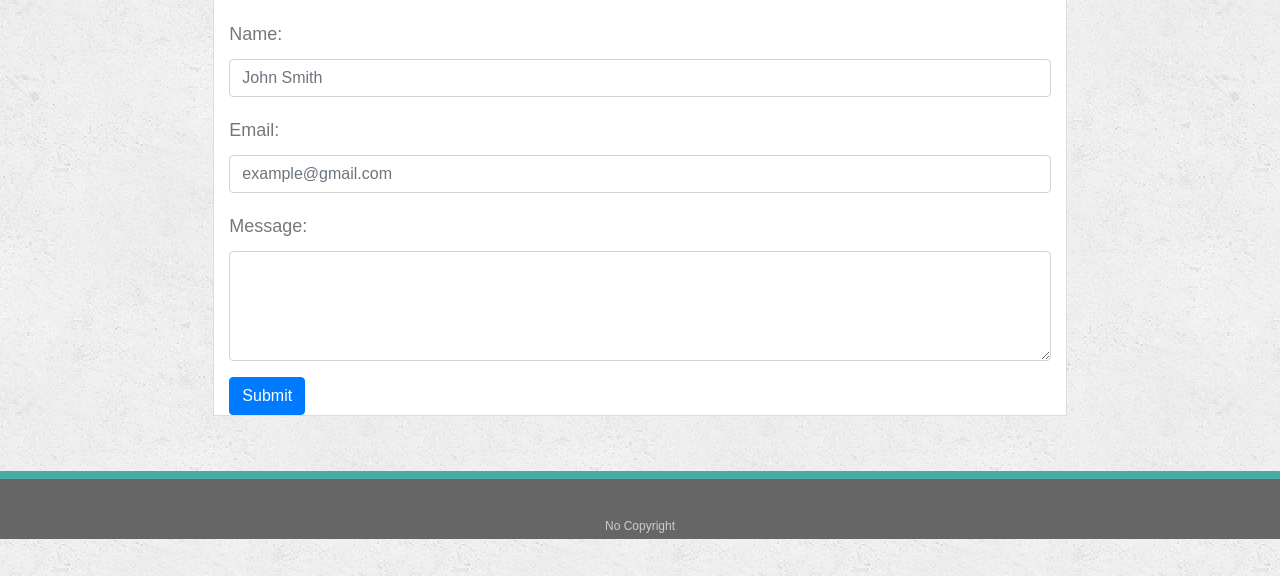
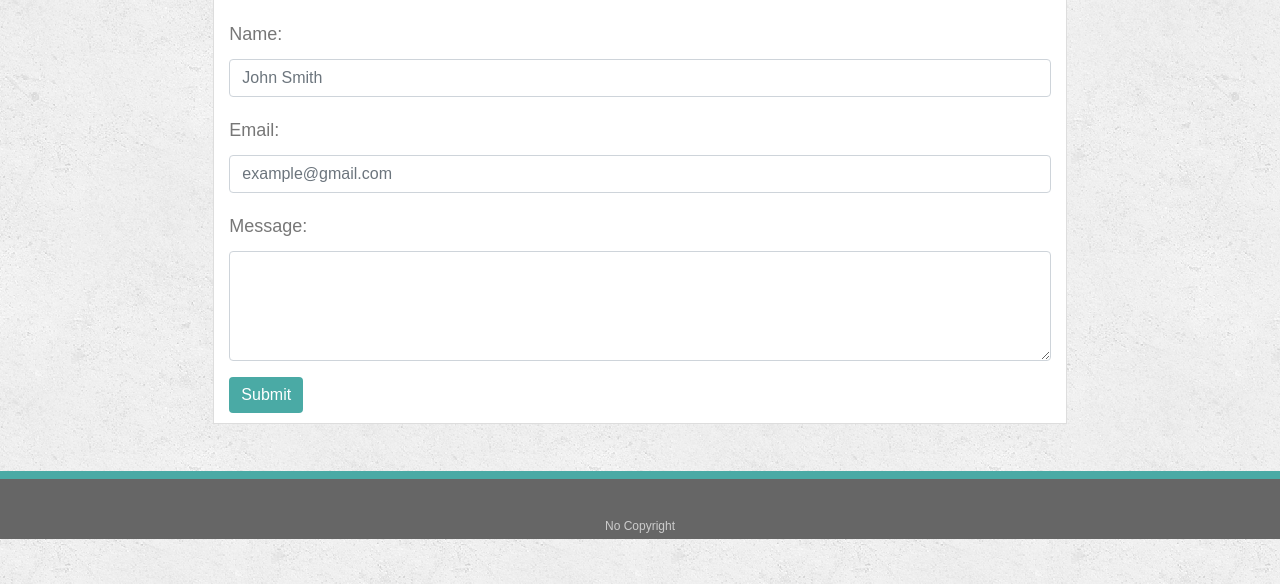
Before and after one commit to DECronin/Bootstrap-Portfolio, a plain HTML site: page contact.html in a window 1280 px wide. Shown: the part 261-845 px from the top of the page. Drawn offline with nearby package versions, Linux system fonts and the light colour scheme.

Commit message:
styling submit button

```diff
--- a/assets/style.css
+++ b/assets/style.css
@@ -71,3 +71,8 @@ h1 {
   border-bottom: 3px solid #dddddd;
   padding-top: 25px;
 }
+.btn{
+  background-color: #4aaaa5 !important;
+  border: none;
+  margin: 0 0 10px 0;
+}
```
